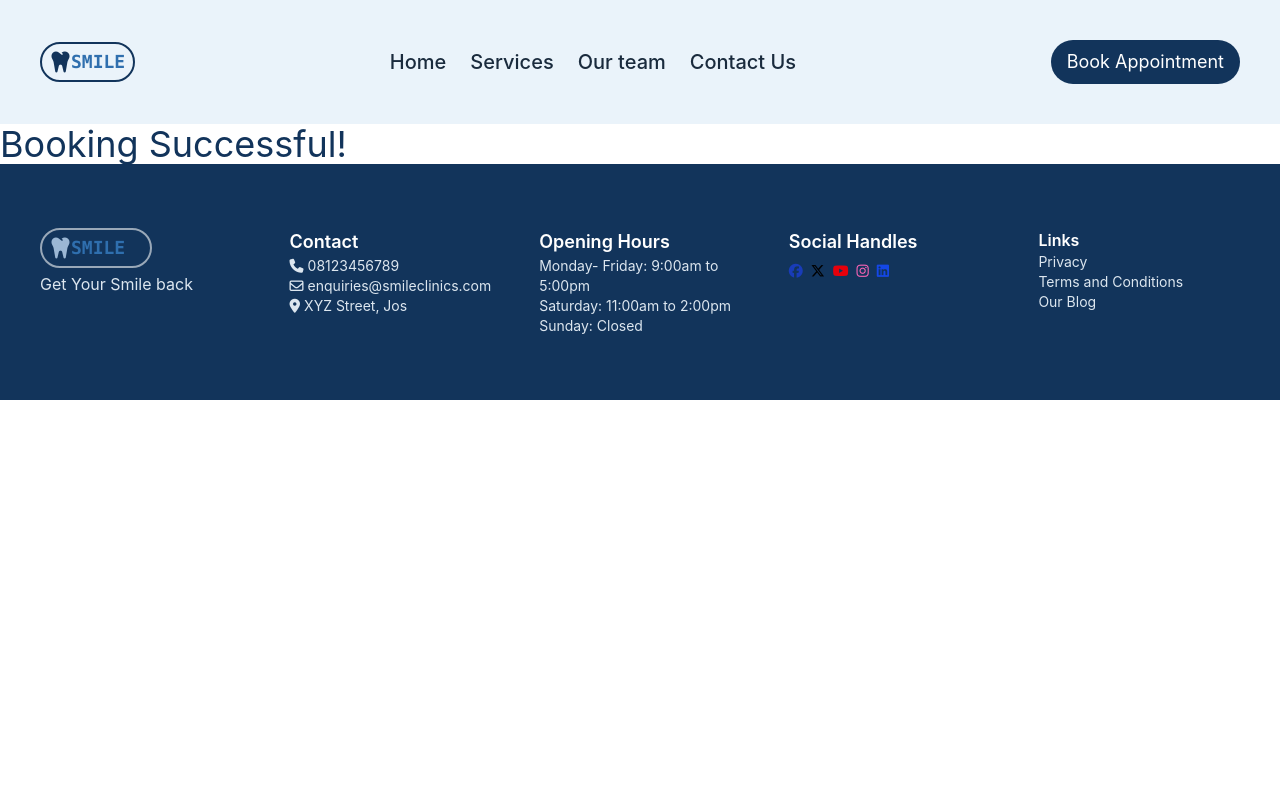
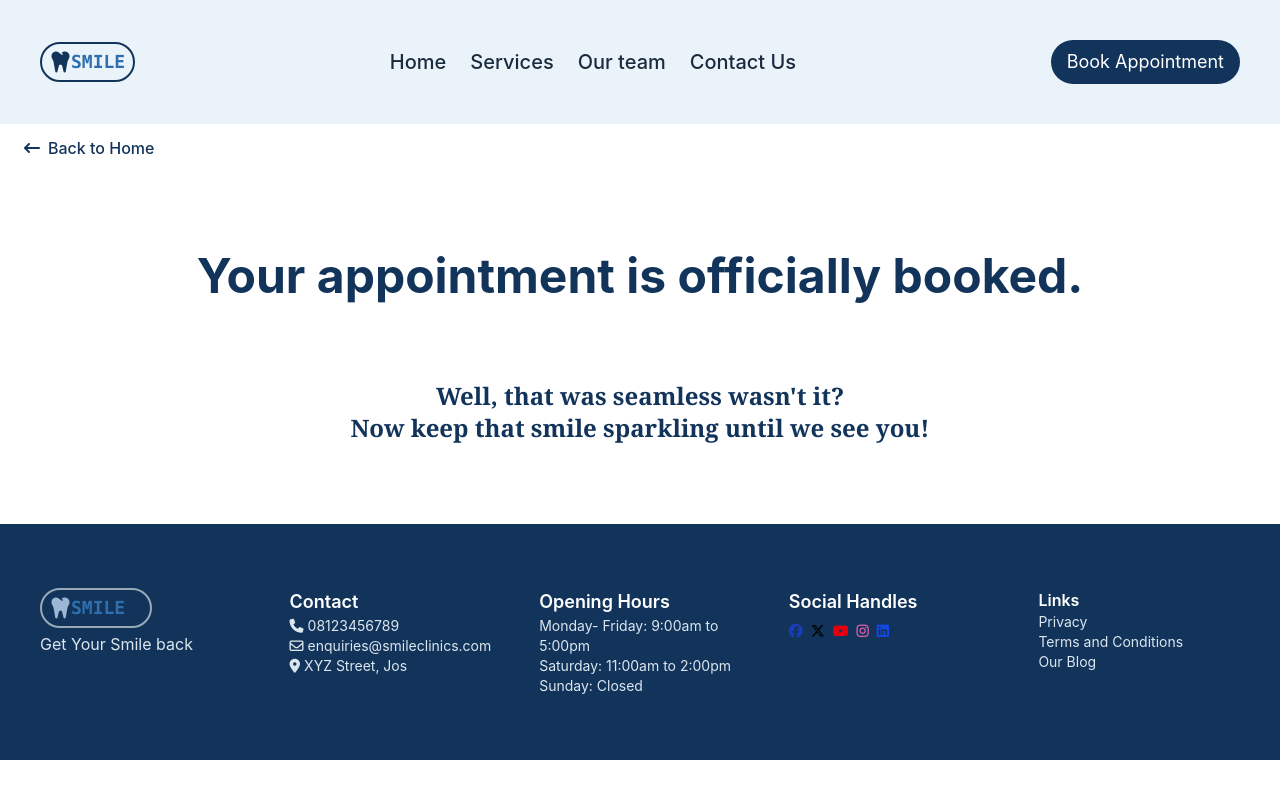
Before and after one commit to ChyyamakaU/DentalSite, a React (Vite) app: page /success in a window 1280 px wide. Built offline with nearby package versions, Linux system fonts and the light colour scheme.

Commit message:
ft:  add booking sucessful page

```diff
--- a/src/pages/BookNow.jsx
+++ b/src/pages/BookNow.jsx
@@ -152,7 +152,7 @@ function handleSubmit (e){
             to ="/success"
             onSubmit={handleSubmit}
               type="submit"
-              className="w-full rounded-4xl bg-[#12345B] px-4 py-3 my-6 font-medium text-white transition hover:bg-[#164b87] "
+              className="w-full relative top-5 left-20 md:left-36 rounded-4xl bg-[#12345B] px-4 py-3 my-6 font-medium text-white transition hover:bg-[#164b87] "
             >
               Book Now
             </Link>
--- a/src/pages/Success.jsx
+++ b/src/pages/Success.jsx
@@ -1,14 +1,24 @@
+import { Link } from "react-router-dom";
 
-function Success(){
+function Success() {
+  return (
+    <>
+      <Link to="/" className="flex gap-2 items-center-safe px-6 py-3 font-medium text-[#12345B] ">
+      <i className="fa-solid fa-arrow-left-long"></i>
+       <p> Back to Home</p>
+      </Link>
 
-    return (
+      <h2 className="text-xl md:text-5xl text-[#12345B] text-center my-10 md:my-20 font-bold">
+        Your appointment is officially booked.
+      </h2>
 
-<>
+      <div className="text-center text-sm md:text-2xl my-8 md:my-20 text-[#12345B] font-semibold font-serif">
+        <p>Well, that was seamless wasn't it? </p>
 
-<h2 className="text-xl md:text-4xl text-[#12345B]">Booking Successful!</h2>
-</>
-
-    )
+        <p>Now keep that smile sparkling until we see you!</p>
+      </div>
+    </>
+  );
 }
 
-export default Success
+export default Success;
```
